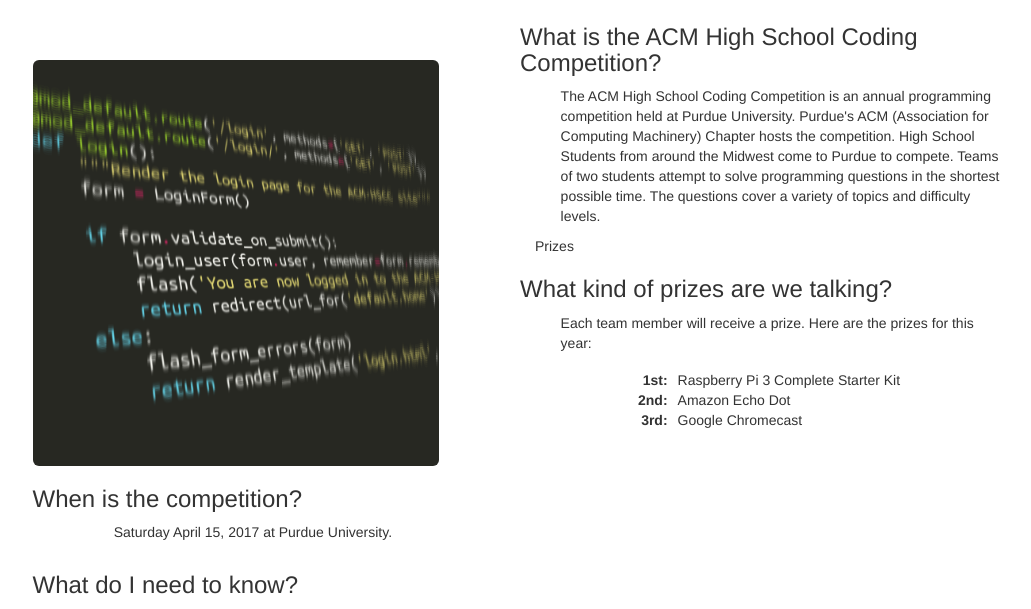
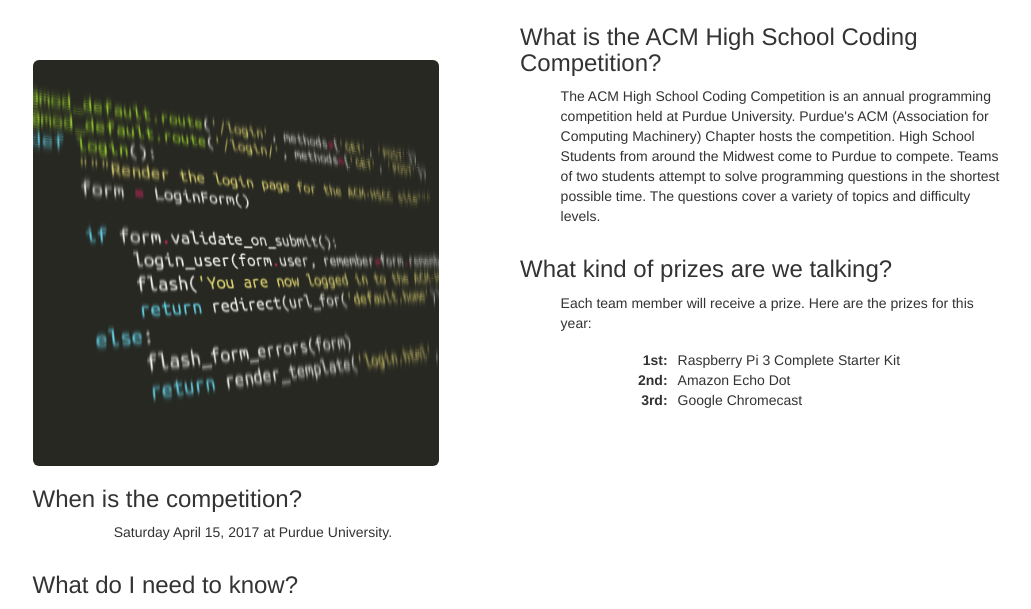
Before and after one commit to oggnik/acm-hscc, a Python web app: template hscc/templates/index.html in a window 1280 px wide. Shown: the part 206-815 px from the top of the page, without its empty margins (120-1151 px from the left). Run offline with Jinja, Linux system fonts and the light colour scheme; the template is opened without the code that fills it, so the values that code supplies are empty.

Commit message:
Update index.html

```diff
--- a/hscc/templates/index.html
+++ b/hscc/templates/index.html
@@ -25,7 +25,6 @@
                             <h3>What is the ACM High School Coding Competition?</h3>
                             <p class="col-md-offset-1">The ACM High School Coding Competition is an annual programming competition held at Purdue University.  Purdue's ACM (Association for Computing Machinery) Chapter hosts the competition.  High School Students from around the Midwest come to Purdue to compete.  Teams of two students attempt to solve programming questions in the shortest possible time.  The questions cover a variety of topics and difficulty levels.</p>
                         </div>
-                        Prizes
                         <div class="row question">
                             <h3>What kind of prizes are we talking?</h3>
                             <p class="col-md-offset-1">
```
